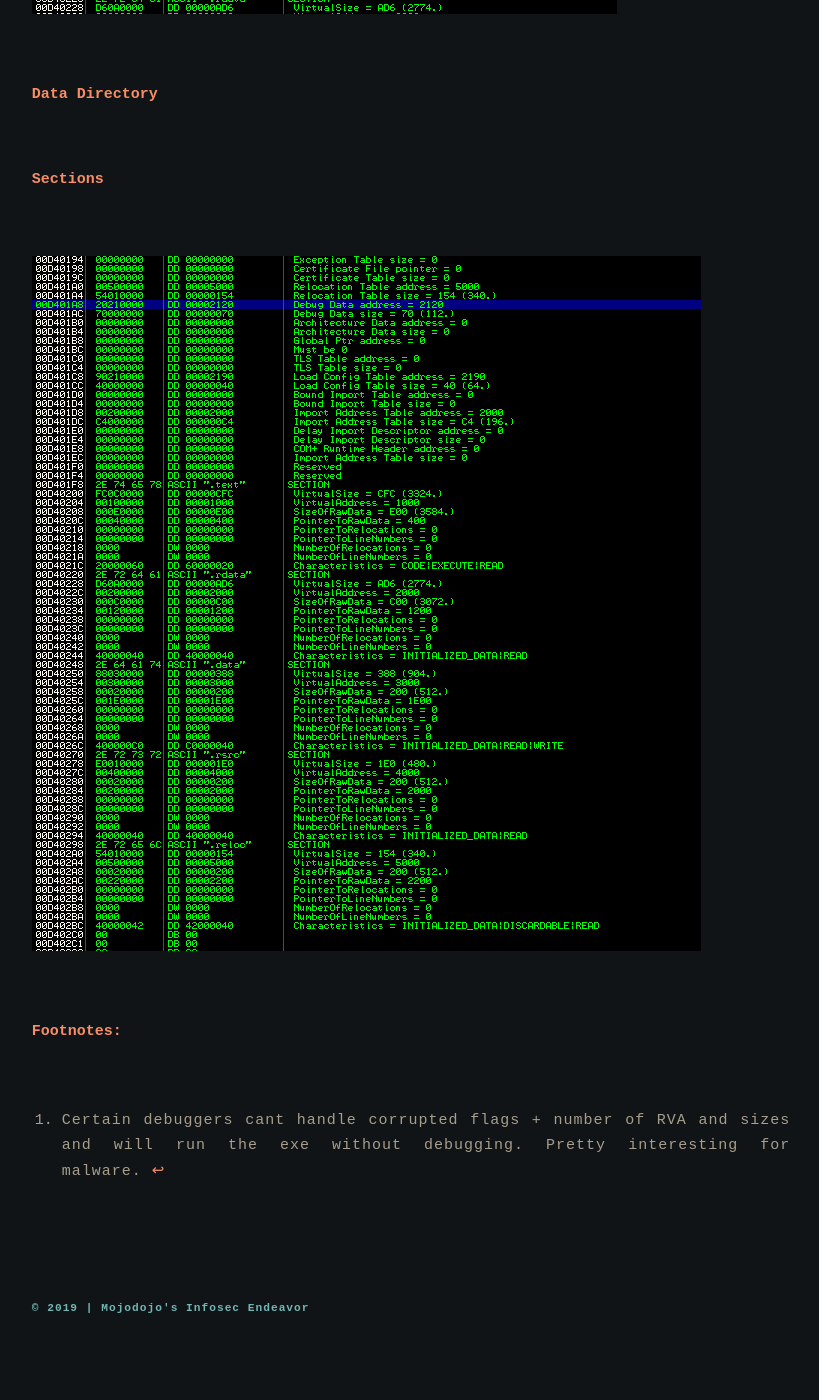
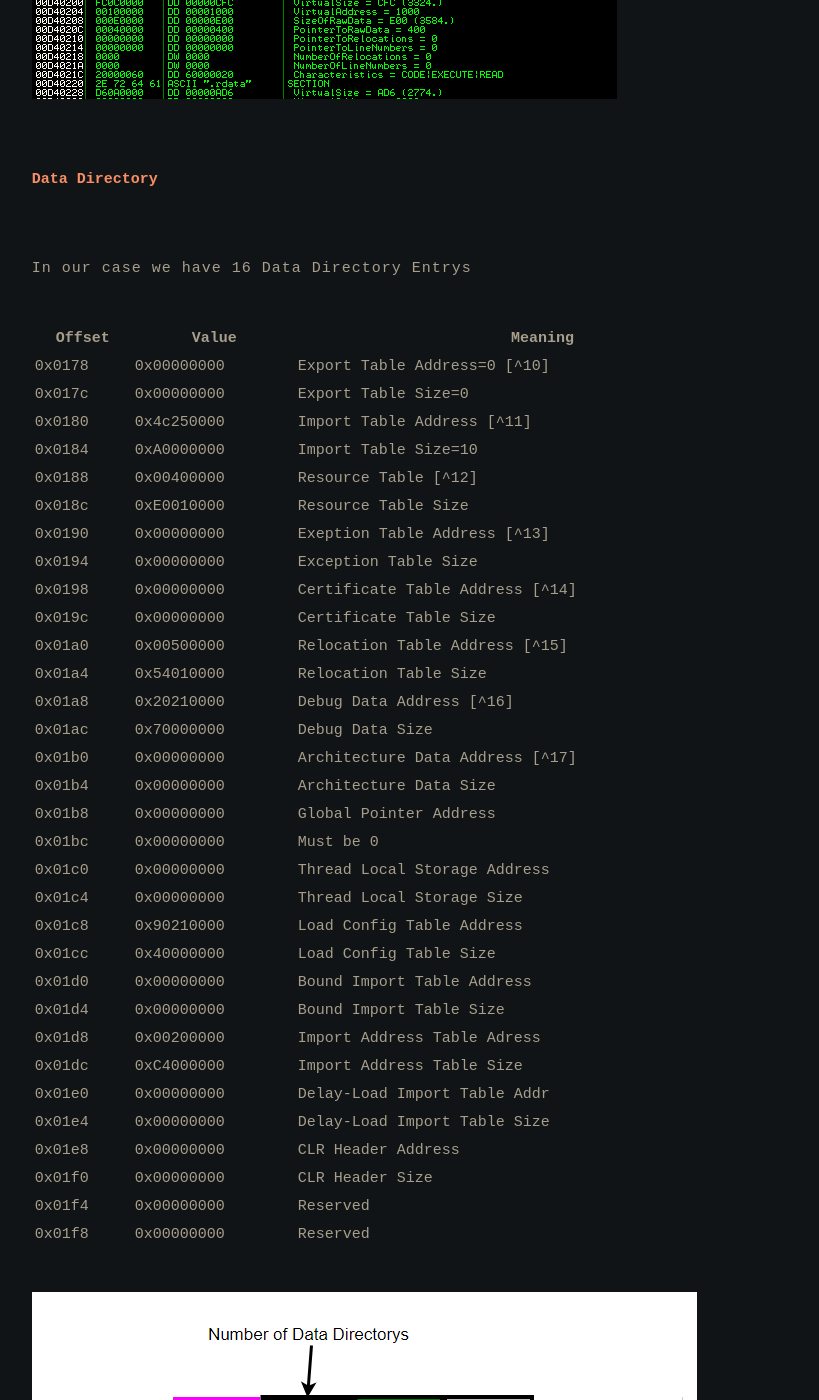
Before and after one commit to mojodojo101/mojo_blog, a Jekyll site: the page built from all_collections/_posts/2020-06-02-PortableExecutable.md, in a window 1280 px wide and 1400 px high, scrolled down 6030 px. Shown: the whole window, without its empty margins (229-1048 px from the left). Built offline with Jekyll 4.4.1, drawn with Linux system fonts in a browser that asks for light colours; some of the changed text lies outside the part shown.

Commit message:
added text section header

```diff
--- a/all_collections/_posts/2020-06-02-PortableExecutable.md
+++ b/all_collections/_posts/2020-06-02-PortableExecutable.md
@@ -111,14 +113,14 @@ The Last 128 bytes contain the Data Directory
 |0x011c           |0x000E0000      |Size of Code Section               |
 |0x0120           |0x00140000      |Size of Initialized Data           |
 |0x0124           |0x00000000      |Size of Unitialied Data            |
-|0x0128           |0xB2120000      |Address of Entrypoint              |
+|0x0128           |0xB2120000      |Address of Entrypoint   [^1]       |
 |0x012c           |0x00100000      |Base of Code                       |
 |0x0130           |0x00200000      |Base of Data                       |
-|0x0134           |0x00004000      |Image Base   !!Important           |
-|0x0138           |0x00100000      |Section Alignment !! >= File Align |
+|0x0134           |0x00004000      |Image Base [^2]		               |
+|0x0138           |0x00100000      |Section Alignment [^3]			   |
 |0x013c           |0x00020000      |File Alignment                     |
 |0x0140+16 bytes  | versions       |A bunch of version Stuff           |
-|0x0150           |0x00600000      |Size of Image                      |
+|0x0150           |0x00600000      |Size of Image [^4]                 |
 |0x0154           |0x00400000      |Size of Headers                    |
 |0x0158           |0x00000000      |CheckSum                           |
 |0x015c           |0x0300          |Subsytem                           |
@@ -140,16 +144,73 @@ An example how this looks mapped to memory in the debugger. [Immunity](https://w
 
 #### Data Directory
 
+In our case we have 16 Data Directory Entrys
+
+|:----------------+:---------------+:----------------------------------|
+|Offset           |Value           | Meaning                           |
+|-----------------|----------------|-----------------------------------|
+|0x0178			  |0x00000000	   |Export Table Address=0 [^10]       |
+|0x017c			  |0x00000000	   |Export Table Size=0				   |
+|0x0180			  |0x4c250000	   |Import Table Address   [^11]	   |
+|0x0184			  |0xA0000000	   |Import Table Size=10			   |
+|0x0188			  |0x00400000	   |Resource Table  [^12]		  	   |
+|0x018c			  |0xE0010000	   |Resource Table Size				   |
+|0x0190			  |0x00000000	   |Exeption Table Address	[^13]	   |
+|0x0194			  |0x00000000	   |Exception Table Size			   |
+|0x0198			  |0x00000000	   |Certificate Table Address [^14]    |
+|0x019c			  |0x00000000	   |Certificate Table Size			   |
+|0x01a0			  |0x00500000	   |Relocation Table Address [^15]	   |
+|0x01a4			  |0x54010000	   |Relocation Table Size			   |
+|0x01a8			  |0x20210000	   |Debug Data Address	[^16]		   |
+|0x01ac			  |0x70000000	   |Debug Data Size					   |
+|0x01b0			  |0x00000000	   |Architecture Data Address [^17]	   |
+|0x01b4			  |0x00000000	   |Architecture Data Size			   |
+|0x01b8			  |0x00000000	   |Global Pointer Address			   |
+|0x01bc		      |0x00000000	   |Must be 0						   |
+|0x01c0		      |0x00000000	   |Thread Local Storage Address	   |
+|0x01c4		      |0x00000000	   |Thread Local Storage Size		   |
+|0x01c8		      |0x90210000	   |Load Config Table Address		   |
+|0x01cc		      |0x40000000	   |Load Config Table Size			   |
+|0x01d0		      |0x00000000	   |Bound Import Table Address		   |
+|0x01d4		      |0x00000000	   |Bound Import Table Size			   |
+|0x01d8		      |0x00200000	   |Import Address Table Adress		   |
+|0x01dc		      |0xC4000000	   |Import Address Table Size		   |
+|0x01e0		      |0x00000000	   |Delay-Load Import Table Addr	   |
+|0x01e4		      |0x00000000 	   |Delay-Load Import Table Size	   |
+|0x01e8		      |0x00000000	   |CLR Header Address				   |
+|0x01f0			  |0x00000000	   |CLR Header Size					   |
+|0x01f4			  |0x00000000      |Reserved						   |
+|0x01f8			  |0x00000000      |Reserved						   |
 
 
+![Pe Data Directory](/mojo_blog/assets/pictures/portable-executable/pe-data-directory-entrys.PNG)
+
+#### Section Headers
+
+##### I will only list the .text section for this one.
+
+##### The name of a Section are kept in the first 8 bytes of the Header
+
+|:----------------+:-----------------+:----------------------------------|
+|Offset           |Value             | Meaning                           |
+|-----------------|------------------|-----------------------------------|
+|0x01F8		      |0x2E74657874000000|Name of Section (here .text)	     |
+|0x0201			  |0xFC0C0000        |Physical Address				     |
+|0x0205			  |0x00100000	     |Virtual Size					     |
+|0x0209			  |0x00E00000	     |Virtual Address					 |
+|0x020D			  |0x00040000	     |Pointer to raw Data				 |
+|0x0211			  |0x00000000	     |Pointer to Relocations			 |
+|0x0215			  |0x00000000	     |Pointer to Linenumbers		     |
+|0x0219			  |0x0000		     |Number of Relocations			     |
+|0x021B			  |0x0000		     |Number of Linenumbers			     |
+|0x021D			  |0x20000006	     |Charackteristics				     |
 
 
-#### Sections
-
+![Pe Section Header](/mojo_blog/assets/pictures/portable-executable/pe-header-section-text.PNG)
 
 ![Pe Sections. Immunity](/mojo_blog/assets/pictures/portable-executable/pe-debugger-sections.PNG)
 
 #### Footnotes:
 
 
-[^1]: Certain debuggers cant handle corrupted flags + number of RVA and sizes and will run the exe without debugging. Pretty interesting for malware.
+[^6]: Certain debuggers cant handle corrupted flags + number of RVA and sizes and will run the exe without debugging. Pretty interesting for malware.
```
Also changed, not shown: other parts of all_collections/_posts/2020-06-02-PortableExecutable.md (+6 -2 lines), assets/pictures/portable-executable/pe-data-directory-entrys.PNG (added), assets/pictures/portable-executable/pe-header-section-text.PNG (added).
